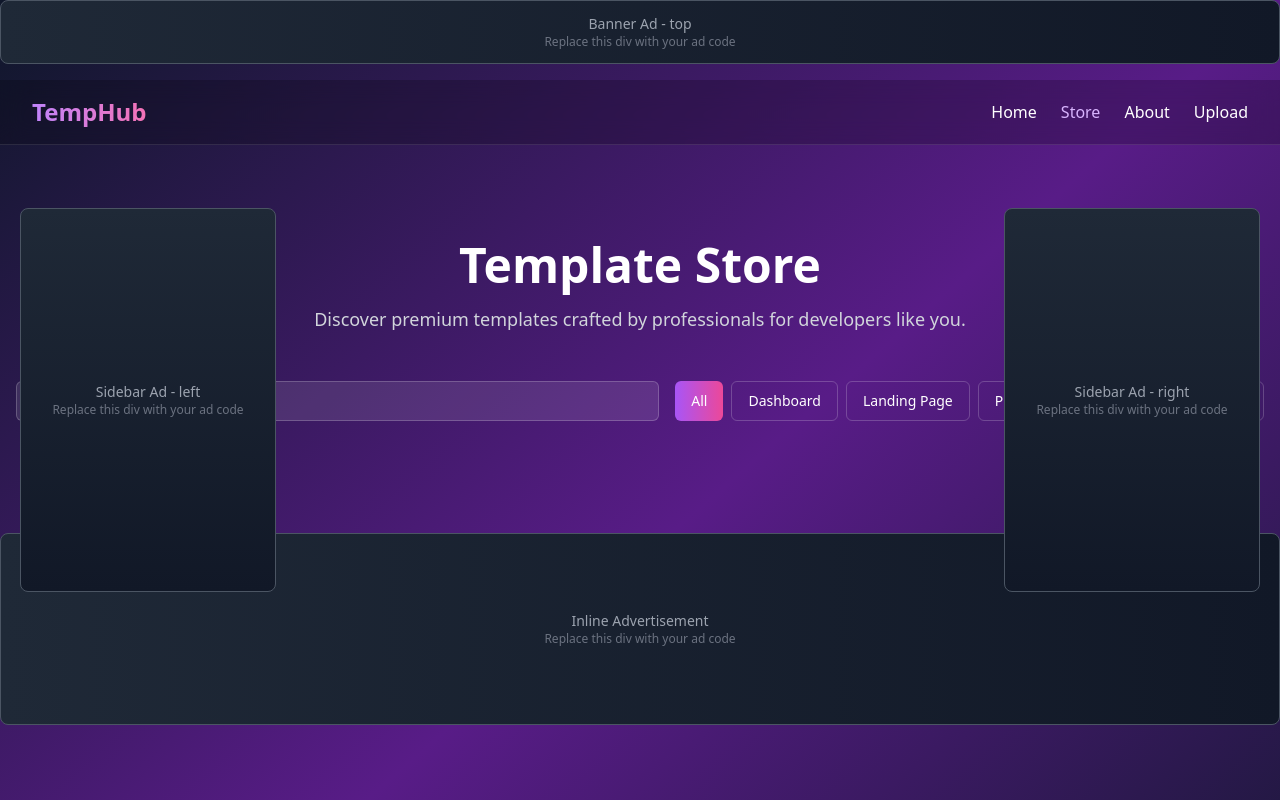
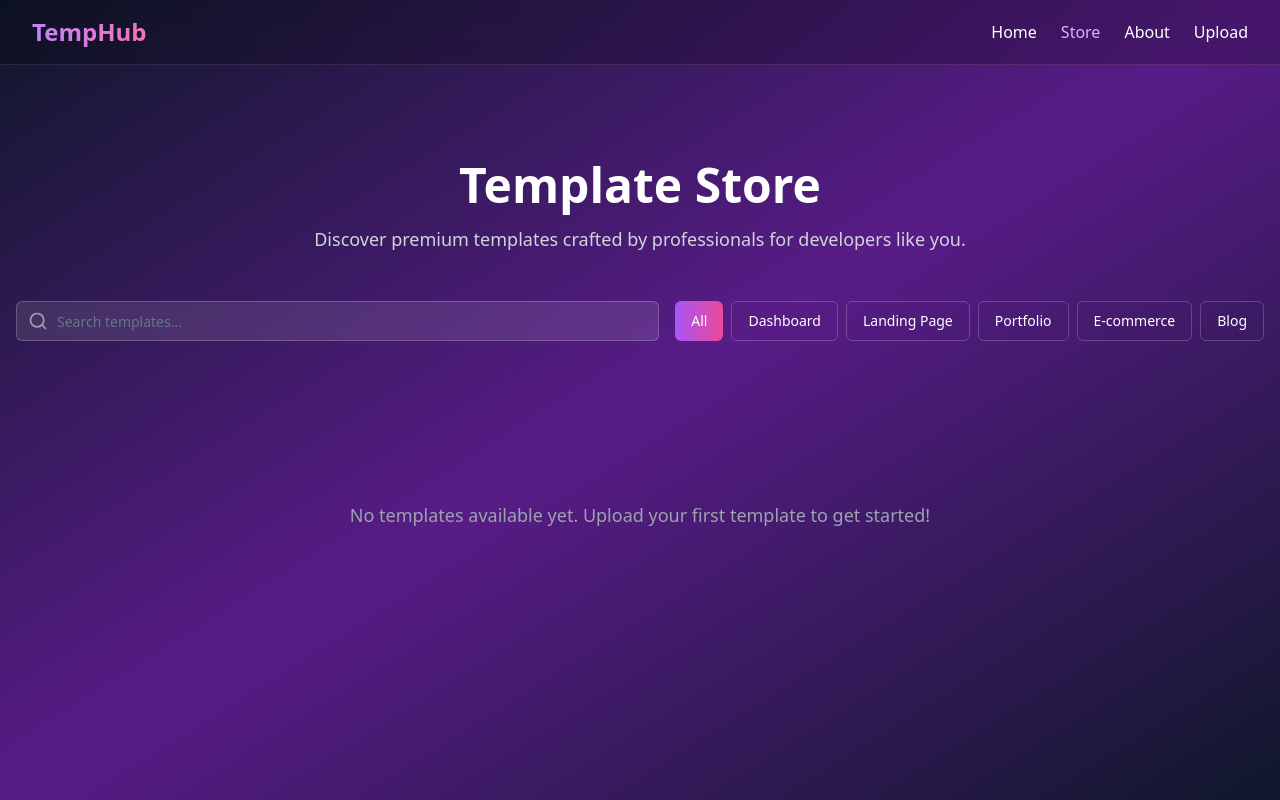
Before and after one commit to Han05-13/temp-hub-emporium, a React (Vite) app: page /store in a window 1280 px wide. Shown: the top 800 px of the page. Built offline with nearby package versions, Linux system fonts and the light colour scheme.

Commit message:
Remove ad containers
Remove all ad components and their usage from the site.

```diff
--- a/src/components/ads/BannerAd.tsx
+++ /dev/null
@@ -1,26 +0,0 @@
-
-import React from 'react';
-
-interface BannerAdProps {
-  position: 'top' | 'bottom' | 'middle';
-  size?: 'small' | 'medium' | 'large';
-}
-
-const BannerAd: React.FC<BannerAdProps> = ({ position, size = 'medium' }) => {
-  const sizeClasses = {
-    small: 'h-16',
-    medium: 'h-24',
-    large: 'h-32'
-  };
-
-  return (
-    <div className={`w-full ${sizeClasses[size]} bg-gradient-to-r from-gray-800 to-gray-900 border border-gray-600 rounded-lg flex items-center justify-center mb-4`}>
-      <div className="text-center">
-        <p className="text-gray-400 text-sm">Banner Ad - {position}</p>
-        <p className="text-gray-500 text-xs">Replace this div with your ad code</p>
-      </div>
-    </div>
-  );
-};
-
-export default BannerAd;
--- a/src/components/ads/InlineAd.tsx
+++ /dev/null
@@ -1,25 +0,0 @@
-
-import React from 'react';
-
-interface InlineAdProps {
-  size?: 'small' | 'medium' | 'large';
-}
-
-const InlineAd: React.FC<InlineAdProps> = ({ size = 'medium' }) => {
-  const sizeClasses = {
-    small: 'h-32',
-    medium: 'h-48',
-    large: 'h-64'
-  };
-
-  return (
-    <div className={`w-full ${sizeClasses[size]} bg-gradient-to-r from-gray-800 to-gray-900 border border-gray-600 rounded-lg flex items-center justify-center my-8`}>
-      <div className="text-center">
-        <p className="text-gray-400 text-sm">Inline Advertisement</p>
-        <p className="text-gray-500 text-xs">Replace this div with your ad code</p>
-      </div>
-    </div>
-  );
-};
-
-export default InlineAd;
--- a/src/components/ads/PopupAd.tsx
+++ /dev/null
@@ -1,57 +0,0 @@
-
-import React, { useState, useEffect } from 'react';
-import { X } from 'lucide-react';
-
-interface PopupAdProps {
-  delay?: number; // delay in seconds before showing
-  showOnce?: boolean; // show only once per session
-}
-
-const PopupAd: React.FC<PopupAdProps> = ({ delay = 10, showOnce = true }) => {
-  const [isVisible, setIsVisible] = useState(false);
-
-  useEffect(() => {
-    const hasShown = sessionStorage.getItem('popupAdShown');
-
-    if (showOnce && hasShown) {
-      return;
-    }
-
-    const timer = setTimeout(() => {
-      setIsVisible(true);
-      if (showOnce) {
-        sessionStorage.setItem('popupAdShown', 'true');
-      }
-    }, delay * 1000);
-
-    return () => clearTimeout(timer);
-  }, [delay, showOnce]);
-
-  const handleClose = () => {
-    setIsVisible(false);
-  };
-
-  if (!isVisible) return null;
-
-  return (
-    <div className="fixed inset-0 bg-black/50 backdrop-blur-sm z-50 flex items-center justify-center p-4">
-      <div className="bg-gradient-to-br from-gray-900 to-gray-800 border border-gray-600 rounded-2xl p-8 max-w-md w-full relative">
-        <button
-          onClick={handleClose}
-          className="absolute top-4 right-4 text-gray-400 hover:text-white transition-colors"
-        >
-          <X className="w-6 h-6" />
-        </button>
-        <div className="text-center">
-          <h3 className="text-xl font-bold text-white mb-4">Popup Advertisement</h3>
-          <p className="text-gray-400 mb-4">Replace this entire popup content with your ad code</p>
-          <div className="h-40 bg-gradient-to-r from-purple-500/20 to-pink-500/20 rounded-lg flex items-center justify-center">
-            <p className="text-gray-500">Your Ad Content Here</p>
-          </div>
-        </div>
-      </div>
-    </div>
-  );
-};
-
-export default PopupAd;
--- a/src/components/ads/SidebarAd.tsx
+++ /dev/null
@@ -1,20 +0,0 @@
-
-import React from 'react';
-
-interface SidebarAdProps {
-  side: 'left' | 'right';
-}
-
-const SidebarAd: React.FC<SidebarAdProps> = ({ side }) => {
-  return (
-    <div className="w-64 h-96 bg-gradient-to-b from-gray-800 to-gray-900 border border-gray-600 rounded-lg flex items-center justify-center fixed top-1/2 transform -translate-y-1/2 z-40"
-         style={{ [side]: '20px' }}>
-      <div className="text-center p-4">
-        <p className="text-gray-400 text-sm">Sidebar Ad - {side}</p>
-        <p className="text-gray-500 text-xs">Replace this div with your ad code</p>
-      </div>
-    </div>
-  );
-};
-
-export default SidebarAd;
--- a/src/pages/Index.tsx
+++ b/src/pages/Index.tsx
@@ -3,9 +3,6 @@ import { useState, useEffect } from "react";
 import { Link } from "react-router-dom";
 import { Button } from "@/components/ui/button";
 import { ArrowRight, Star, Users, Zap, TrendingUp } from "lucide-react";
-import BannerAd from "../components/ads/BannerAd";
-import PopupAd from "../components/ads/PopupAd";
-import InlineAd from "../components/ads/InlineAd";
 
 const Index = () => {
   const [isVisible, setIsVisible] = useState(false);
@@ -39,12 +36,6 @@ const Index = () => {
 
   return (
     <div className="min-h-screen bg-gradient-to-br from-slate-900 via-purple-900 to-slate-900">
-      {/* Popup Ad */}
-      <PopupAd delay={10} showOnce={true} />
-
-      {/* Top Banner Ad */}
-      <BannerAd position="top" size="small" />
-
       {/* Navigation */}
       <nav className="sticky top-0 w-full z-40 bg-black/20 backdrop-blur-md border-b border-white/10">
         <div className="max-w-7xl mx-auto px-4 sm:px-6 lg:px-8">
@@ -104,9 +95,6 @@ const Index = () => {
         </div>
       </section>
 
-      {/* Inline Ad */}
-      <InlineAd size="medium" />
-
       {/* Features Section */}
       <section className="py-20 px-4">
         <div className="max-w-7xl mx-auto">
@@ -128,9 +116,6 @@ const Index = () => {
         </div>
       </section>
 
-      {/* Inline Ad */}
-      <InlineAd size="large" />
-
       {/* CTA Section */}
       <section className="py-20 px-4">
         <div className="max-w-4xl mx-auto text-center">
@@ -149,9 +134,6 @@ const Index = () => {
         </div>
       </section>
 
-      {/* Bottom Banner Ad */}
-      <BannerAd position="bottom" size="medium" />
-
       {/* Footer */}
       <footer className="border-t border-white/10 py-12 px-4">
         <div className="max-w-7xl mx-auto text-center">
--- a/src/pages/Store.tsx
+++ b/src/pages/Store.tsx
@@ -1,12 +1,10 @@
+
 import { useState, useEffect } from "react";
 import { Link } from "react-router-dom";
 import { Button } from "@/components/ui/button";
 import { Input } from "@/components/ui/input";
 import { Search, Filter, ExternalLink, Star } from "lucide-react";
 import TemplateCard from "../components/TemplateCard";
-import BannerAd from "../components/ads/BannerAd";
-import SidebarAd from "../components/ads/SidebarAd";
-import InlineAd from "../components/ads/InlineAd";
 
 interface Template {
   id: string;
@@ -42,13 +40,6 @@ const Store = () => {
 
   return (
     <div className="min-h-screen bg-gradient-to-br from-slate-900 via-purple-900 to-slate-900">
-      {/* Sidebar Ads */}
-      <SidebarAd side="left" />
-      <SidebarAd side="right" />
-
-      {/* Top Banner Ad */}
-      <BannerAd position="top" size="small" />
-
       {/* Navigation */}
       <nav className="sticky top-0 w-full z-40 bg-black/20 backdrop-blur-md border-b border-white/10">
         <div className="max-w-7xl mx-auto px-4 sm:px-6 lg:px-8">
@@ -103,6 +94,7 @@ const Store = () => {
                   key={category}
                   variant={selectedCategory === category ? "default" : "outline"}
                   onClick={() => setSelectedCategory(category)}
+                  className="transition-all duration-300"
                 >
                   {category}
                 </Button>
@@ -112,9 +104,6 @@ const Store = () => {
         </div>
       </section>
 
-      {/* Inline Ad */}
-      <InlineAd size="medium" />
-
       {/* Templates Grid */}
       <section className="pb-20 px-4">
         <div className="max-w-7xl mx-auto">
@@ -123,9 +112,6 @@ const Store = () => {
           </div>
         </div>
       </section>
-
-      {/* Bottom Banner Ad */}
-      <BannerAd position="bottom" size="medium" />
     </div>
   );
 };
```
